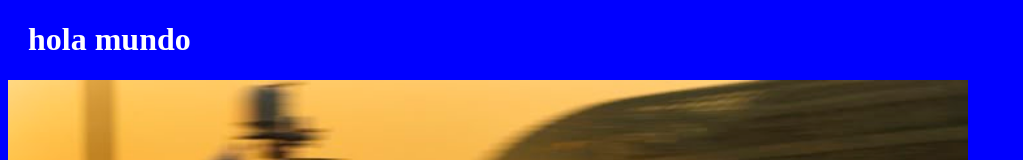
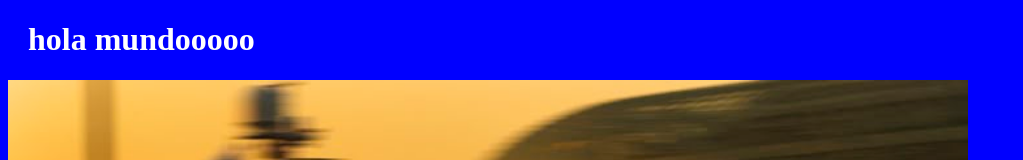
Before and after one commit to ABVivas/Hello-git, a plain HTML site: page index.html in a window 1280 px wide. Shown: the top 160 px of the page, without its empty margins (0-1023 px from the left). Drawn offline with Linux system fonts and the light colour scheme.

Commit message:
Index actualizado en rama de emergencia

```diff
--- a/index.html
+++ b/index.html
@@ -8,7 +8,7 @@
     <title>Document</title>
 </head>
 <body>
-    <h1>hola mundo</h1>
+    <h1>hola mundooooo</h1>
     <div><img src="Per Auto Bild la nuova monoposto Ferrari presenta grossi problemi.jpeg" alt="F1"
         style="width: 100%; max-width: 960px;"></div>
 
```
